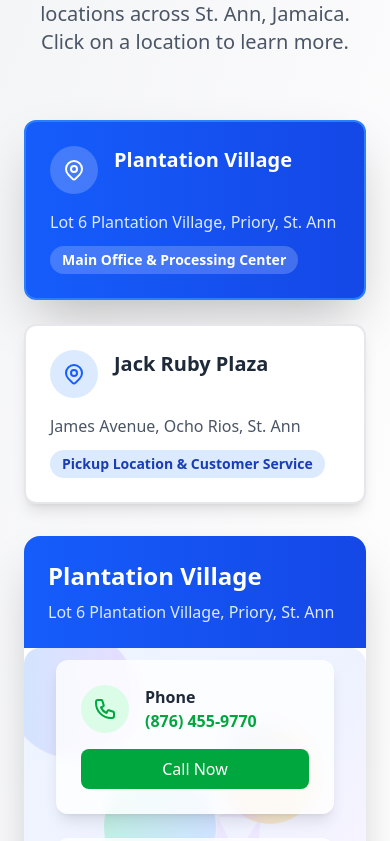
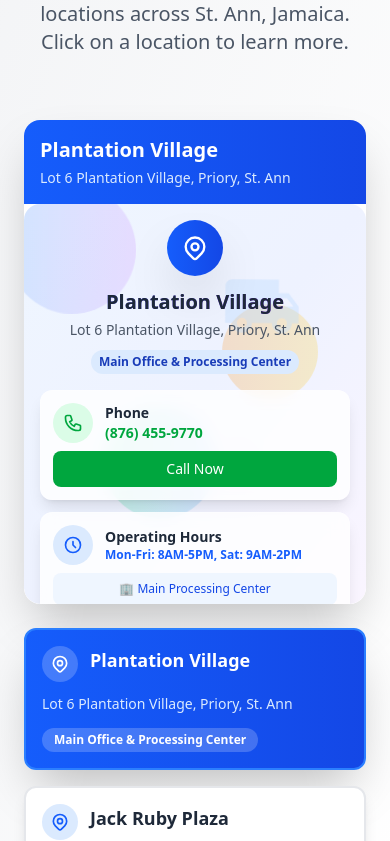
Before and after one commit to Antonio313/Pongs-Shipping-Frontend, a React (Vite) app: page / in a window 390 px wide. Shown: the part 5784-6625 px from the top of the page. Built offline with nearby package versions, Linux system fonts and the light colour scheme; no server answers.

Commit message:
Home Page Mobile fix

```diff
--- a/src/Home.jsx
+++ b/src/Home.jsx
@@ -24,7 +24,7 @@ function LocationShowcaseComponent({ selectedLocation, locations }) {
   return (
     <div className="w-full h-full relative bg-gradient-to-br from-blue-50 via-indigo-50 to-purple-50 rounded-2xl overflow-hidden">
       {/* Animated Background Elements */}
-      <div className="absolute inset-0 overflow-hidden pointer-events-none">
+      <div className="absolute inset-0 overflow-hidden pointer-events-none z-0">
         <div className="absolute -top-4 -left-4 w-32 h-32 rounded-full bg-gradient-to-r from-blue-400/20 to-purple-400/20 animate-float"></div>
         <div className="absolute top-1/4 right-12 w-24 h-24 rounded-full bg-gradient-to-r from-orange-400/20 to-yellow-400/20 animate-float animation-delay-1000"></div>
         <div className="absolute bottom-20 left-20 w-28 h-28 rounded-full bg-gradient-to-r from-green-400/20 to-blue-400/20 animate-float animation-delay-2000"></div>
@@ -43,64 +43,64 @@ function LocationShowcaseComponent({ selectedLocation, locations }) {
       </div>
 
       {/* Main Content */}
-      <div className={`relative z-10 h-full flex flex-col justify-center p-8 transition-all duration-600 ${isAnimating ? 'opacity-0 transform translate-y-4' : 'opacity-100 transform translate-y-0'}`}>
+      <div className={`relative z-10 h-full flex flex-col justify-start sm:justify-center p-4 sm:p-6 lg:p-8 transition-all duration-600 overflow-y-auto ${isAnimating ? 'opacity-0 transform translate-y-4' : 'opacity-100 transform translate-y-0'}`}>
 
         {/* Location Header */}
-        <div className="text-center mb-8">
-          <div className="inline-flex items-center justify-center w-20 h-20 bg-gradient-to-r from-blue-600 to-blue-700 rounded-full mb-6 shadow-2xl transform hover:scale-110 transition-transform duration-300">
-            <svg className="w-10 h-10 text-white" fill="none" stroke="currentColor" viewBox="0 0 24 24">
+        <div className="text-center mb-4 sm:mb-6 lg:mb-8">
+          <div className="inline-flex items-center justify-center w-14 h-14 sm:w-16 sm:h-16 lg:w-20 lg:h-20 bg-gradient-to-r from-blue-600 to-blue-700 rounded-full mb-3 sm:mb-4 lg:mb-6 shadow-2xl transform hover:scale-110 transition-transform duration-300">
+            <svg className="w-7 h-7 sm:w-8 sm:h-8 lg:w-10 lg:h-10 text-white" fill="none" stroke="currentColor" viewBox="0 0 24 24">
               <path strokeLinecap="round" strokeLinejoin="round" strokeWidth={2} d="M17.657 16.657L13.414 20.9a1.998 1.998 0 01-2.827 0l-4.244-4.243a8 8 0 1111.314 0z" />
               <path strokeLinecap="round" strokeLinejoin="round" strokeWidth={2} d="M15 11a3 3 0 11-6 0 3 3 0 016 0z" />
             </svg>
           </div>
-          <h3 className="text-3xl font-bold text-gray-800 mb-2 bg-gradient-to-r from-blue-600 to-purple-600 bg-clip-text">
+          <h3 className="text-xl sm:text-2xl lg:text-3xl font-bold text-gray-800 mb-1 sm:mb-2 bg-gradient-to-r from-blue-600 to-purple-600 bg-clip-text px-2">
             {currentLocation.name}
           </h3>
-          <p className="text-lg text-gray-600 mb-4">{currentLocation.address}</p>
-          <div className="inline-block bg-blue-100 text-blue-800 px-4 py-2 rounded-full text-sm font-semibold">
+          <p className="text-sm sm:text-base lg:text-lg text-gray-600 mb-2 sm:mb-3 lg:mb-4 px-2">{currentLocation.address}</p>
+          <div className="inline-block bg-blue-100 text-blue-800 px-2 sm:px-3 lg:px-4 py-1 sm:py-1.5 lg:py-2 rounded-full text-xs sm:text-sm font-semibold">
             {currentLocation.type}
           </div>
         </div>
 
         {/* Location Details Grid */}
-        <div className="grid grid-cols-1 md:grid-cols-2 gap-6 max-w-2xl mx-auto">
+        <div className="grid grid-cols-1 sm:grid-cols-2 gap-3 sm:gap-4 lg:gap-6 max-w-2xl mx-auto w-full">
 
           {/* Contact Information */}
-          <div className="bg-white/80 backdrop-blur-sm rounded-xl p-6 shadow-lg border border-white/20 transform hover:scale-105 transition-all duration-300">
-            <div className="flex items-center mb-4">
-              <div className="w-12 h-12 bg-green-100 rounded-full flex items-center justify-center mr-4">
-                <svg className="w-6 h-6 text-green-600" fill="none" stroke="currentColor" viewBox="0 0 24 24">
+          <div className="bg-white/80 backdrop-blur-sm rounded-xl p-3 sm:p-4 lg:p-6 shadow-lg border border-white/20 transform hover:scale-105 transition-all duration-300">
+            <div className="flex items-center mb-2 sm:mb-3 lg:mb-4">
+              <div className="w-10 h-10 sm:w-12 sm:h-12 bg-green-100 rounded-full flex items-center justify-center mr-3 sm:mr-4 flex-shrink-0">
+                <svg className="w-5 h-5 sm:w-6 sm:h-6 text-green-600" fill="none" stroke="currentColor" viewBox="0 0 24 24">
                   <path strokeLinecap="round" strokeLinejoin="round" strokeWidth={2} d="M3 5a2 2 0 012-2h3.28a1 1 0 01.948.684l1.498 4.493a1 1 0 01-.502 1.21l-2.257 1.13a11.042 11.042 0 005.516 5.516l1.13-2.257a1 1 0 011.21-.502l4.493 1.498a1 1 0 01.684.949V19a2 2 0 01-2 2h-1C9.716 21 3 14.284 3 6V5z" />
                 </svg>
               </div>
-              <div>
-                <h4 className="font-bold text-gray-800">Phone</h4>
-                <p className="text-green-600 font-semibold">{currentLocation.phone}</p>
+              <div className="min-w-0 flex-1">
+                <h4 className="font-bold text-gray-800 text-sm sm:text-base">Phone</h4>
+                <p className="text-green-600 font-semibold text-sm sm:text-base truncate">{currentLocation.phone}</p>
               </div>
             </div>
             <a
               href={`tel:${currentLocation.phone}`}
-              className="w-full bg-green-600 hover:bg-green-700 text-white font-medium py-2 px-4 rounded-lg transition-colors duration-200 block text-center"
+              className="w-full bg-green-600 hover:bg-green-700 text-white font-medium py-2 px-4 rounded-lg transition-colors duration-200 block text-center text-sm sm:text-base"
             >
               Call Now
             </a>
           </div>
 
           {/* Operating Hours */}
-          <div className="bg-white/80 backdrop-blur-sm rounded-xl p-6 shadow-lg border border-white/20 transform hover:scale-105 transition-all duration-300">
-            <div className="flex items-center mb-4">
-              <div className="w-12 h-12 bg-blue-100 rounded-full flex items-center justify-center mr-4">
-                <svg className="w-6 h-6 text-blue-600" fill="none" stroke="currentColor" viewBox="0 0 24 24">
+          <div className="bg-white/80 backdrop-blur-sm rounded-xl p-3 sm:p-4 lg:p-6 shadow-lg border border-white/20 transform hover:scale-105 transition-all duration-300">
+            <div className="flex items-center mb-2 sm:mb-3 lg:mb-4">
+              <div className="w-10 h-10 sm:w-12 sm:h-12 bg-blue-100 rounded-full flex items-center justify-center mr-3 sm:mr-4 flex-shrink-0">
+                <svg className="w-5 h-5 sm:w-6 sm:h-6 text-blue-600" fill="none" stroke="currentColor" viewBox="0 0 24 24">
                   <path strokeLinecap="round" strokeLinejoin="round" strokeWidth={2} d="M12 8v4l3 3m6-3a9 9 0 11-18 0 9 9 0 0118 0z" />
                 </svg>
               </div>
-              <div>
-                <h4 className="font-bold text-gray-800">Operating Hours</h4>
-                <p className="text-blue-600 font-semibold">{currentLocation.hours}</p>
+              <div className="min-w-0 flex-1">
+                <h4 className="font-bold text-gray-800 text-sm sm:text-base">Operating Hours</h4>
+                <p className="text-blue-600 font-semibold text-xs sm:text-sm">{currentLocation.hours}</p>
               </div>
             </div>
-            <div className="bg-blue-50 rounded-lg p-3">
-              <p className="text-sm text-blue-700 text-center font-medium">
+            <div className="bg-blue-50 rounded-lg p-2 sm:p-3">
+              <p className="text-xs sm:text-sm text-blue-700 text-center font-medium">
                 {currentLocation.name === "Plantation Village" ? "🏢 Main Processing Center" : "📦 Pickup & Service Center"}
               </p>
             </div>
@@ -109,34 +109,34 @@ function LocationShowcaseComponent({ selectedLocation, locations }) {
         </div>
 
         {/* Action Buttons */}
-        <div className="flex flex-col sm:flex-row gap-4 justify-center mt-8 max-w-lg mx-auto">
+        <div className="flex flex-col sm:flex-row gap-2 sm:gap-3 lg:gap-4 justify-center mt-4 sm:mt-6 lg:mt-8 max-w-lg mx-auto w-full px-2">
           <a
             href={`https://www.google.com/maps/search/?api=1&query=${encodeURIComponent(currentLocation.address)}`}
             target="_blank"
             rel="noopener noreferrer"
-            className="flex-1 bg-gradient-to-r from-blue-600 to-blue-700 hover:from-blue-700 hover:to-blue-800 text-white font-medium py-3 px-6 rounded-lg transition-all duration-300 transform hover:scale-105 shadow-lg flex items-center justify-center"
+            className="flex-1 bg-gradient-to-r from-blue-600 to-blue-700 hover:from-blue-700 hover:to-blue-800 text-white font-medium py-2.5 sm:py-3 px-4 sm:px-6 rounded-lg transition-all duration-300 transform hover:scale-105 shadow-lg flex items-center justify-center text-sm sm:text-base"
           >
-            <svg className="w-5 h-5 mr-2" fill="none" stroke="currentColor" viewBox="0 0 24 24">
+            <svg className="w-4 h-4 sm:w-5 sm:h-5 mr-2" fill="none" stroke="currentColor" viewBox="0 0 24 24">
               <path strokeLinecap="round" strokeLinejoin="round" strokeWidth={2} d="M9 20l-5.447-2.724A1 1 0 013 16.382V5.618a1 1 0 011.447-.894L9 7m0 13l6-3m-6 3V7m6 10l4.553 2.276A1 1 0 0021 18.382V7.618a1 1 0 00-.553-.894L15 4m0 13V4m0 0L9 7" />
             </svg>
-            Get Directions
+            <span className="whitespace-nowrap">Get Directions</span>
           </a>
           <a
             href={`mailto:shippingpongs@gmail.com?subject=Inquiry about ${currentLocation.name}`}
-            className="flex-1 bg-gradient-to-r from-purple-600 to-purple-700 hover:from-purple-700 hover:to-purple-800 text-white font-medium py-3 px-6 rounded-lg transition-all duration-300 transform hover:scale-105 shadow-lg flex items-center justify-center"
+            className="flex-1 bg-gradient-to-r from-purple-600 to-purple-700 hover:from-purple-700 hover:to-purple-800 text-white font-medium py-2.5 sm:py-3 px-4 sm:px-6 rounded-lg transition-all duration-300 transform hover:scale-105 shadow-lg flex items-center justify-center text-sm sm:text-base"
           >
-            <svg className="w-5 h-5 mr-2" fill="none" stroke="currentColor" viewBox="0 0 24 24">
+            <svg className="w-4 h-4 sm:w-5 sm:h-5 mr-2" fill="none" stroke="currentColor" viewBox="0 0 24 24">
               <path strokeLinecap="round" strokeLinejoin="round" strokeWidth={2} d="M3 8l7.89 5.26a2 2 0 002.22 0L21 8M5 19h14a2 2 0 002-2V7a2 2 0 00-2-2H5a2 2 0 00-2 2v10a2 2 0 002 2z" />
             </svg>
-            Contact Us
+            <span className="whitespace-nowrap">Contact Us</span>
           </a>
         </div>
 
         {/* Status Indicator */}
-        <div className="text-center mt-6">
-          <div className="inline-flex items-center px-4 py-2 bg-green-100 text-green-800 rounded-full text-sm font-medium">
+        <div className="text-center mt-3 sm:mt-4 lg:mt-6 pb-2">
+          <div className="inline-flex items-center px-3 sm:px-4 py-1.5 sm:py-2 bg-green-100 text-green-800 rounded-full text-xs sm:text-sm font-medium">
             <div className="w-2 h-2 bg-green-400 rounded-full mr-2 animate-pulse"></div>
-            Currently Open & Accepting Packages
+            <span className="whitespace-nowrap">Currently Open & Accepting Packages</span>
           </div>
         </div>
 
@@ -698,9 +698,9 @@ function Home() {
           </div>
 
           <div className="max-w-6xl mx-auto">
-            <div className="grid grid-cols-1 lg:grid-cols-3 gap-8">
-              {/* Location Cards */}
-              <div className="space-y-6">
+            <div className="grid grid-cols-1 lg:grid-cols-3 gap-6 lg:gap-8">
+              {/* Location Cards - Mobile: Stack vertically, Desktop: Single column */}
+              <div className="space-y-4 lg:space-y-6 order-2 lg:order-1">
                 {Object.entries(locations).map(([key, location]) => (
                   <div
                     key={key}
@@ -709,27 +709,29 @@ function Home() {
                       selectedLocation === key
                         ? 'bg-gradient-to-r from-blue-600 to-blue-700 text-white shadow-2xl'
                         : 'bg-white text-gray-800 shadow-lg hover:shadow-xl'
-                    } p-6 rounded-xl border-2 ${
+                    } p-4 sm:p-6 rounded-xl border-2 ${
                       selectedLocation === key ? 'border-blue-500' : 'border-gray-200'
                     }`}
                   >
-                    <div className="flex items-start mb-4">
-                      <div className={`p-3 rounded-full mr-4 ${
+                    <div className="flex items-start mb-3 sm:mb-4">
+                      <div className={`p-2 sm:p-3 rounded-full mr-3 sm:mr-4 flex-shrink-0 ${
                         selectedLocation === key ? 'bg-white/20' : 'bg-blue-100'
                       }`}>
-                        <svg className={`w-6 h-6 ${
+                        <svg className={`w-5 h-5 sm:w-6 sm:h-6 ${
                           selectedLocation === key ? 'text-white' : 'text-blue-600'
                         }`} fill="none" stroke="currentColor" viewBox="0 0 24 24">
                           <path strokeLinecap="round" strokeLinejoin="round" strokeWidth={2} d="M17.657 16.657L13.414 20.9a1.998 1.998 0 01-2.827 0l-4.244-4.243a8 8 0 1111.314 0z" />
                           <path strokeLinecap="round" strokeLinejoin="round" strokeWidth={2} d="M15 11a3 3 0 11-6 0 3 3 0 016 0z" />
                         </svg>
                       </div>
-                      <h3 className="text-xl font-bold">{location.name}</h3>
+                      <div className="flex-1 min-w-0">
+                        <h3 className="text-lg sm:text-xl font-bold break-words">{location.name}</h3>
+                      </div>
                     </div>
-                    <p className={`mb-3 ${selectedLocation === key ? 'text-blue-100' : 'text-gray-600'}`}>
+                    <p className={`mb-3 text-sm sm:text-base ${selectedLocation === key ? 'text-blue-100' : 'text-gray-600'}`}>
                       {location.address}
                     </p>
-                    <div className={`inline-block px-3 py-1 rounded-full text-sm font-semibold ${
+                    <div className={`inline-block px-3 py-1 rounded-full text-xs sm:text-sm font-semibold ${
                       selectedLocation === key
                         ? 'bg-white/20 text-white'
                         : 'bg-blue-100 text-blue-800'
@@ -740,20 +742,20 @@ function Home() {
                 ))}
               </div>
 
-              {/* Interactive Map Display */}
-              <div className="lg:col-span-2">
-                <div className="bg-white rounded-2xl shadow-2xl overflow-hidden">
-                  <div className="bg-gradient-to-r from-blue-600 to-blue-700 text-white p-6">
-                    <h3 className="text-2xl font-bold mb-2">
+              {/* Interactive Map Display - Mobile: Show first, Desktop: Span 2 columns */}
+              <div className="lg:col-span-2 order-1 lg:order-2">
+                <div className="bg-white rounded-2xl shadow-2xl overflow-hidden h-full">
+                  <div className="bg-gradient-to-r from-blue-600 to-blue-700 text-white p-4 sm:p-6">
+                    <h3 className="text-xl sm:text-2xl font-bold mb-1 sm:mb-2">
                       {locations[selectedLocation].name}
                     </h3>
-                    <p className="text-blue-100">
+                    <p className="text-sm sm:text-base text-blue-100">
                       {locations[selectedLocation].address}
                     </p>
                   </div>
 
-                  {/* Interactive Location Showcase */}
-                  <div className="relative h-80 rounded-b-2xl overflow-hidden">
+                  {/* Interactive Location Showcase - Responsive height */}
+                  <div className="relative h-[400px] sm:h-[500px] lg:h-[600px] rounded-b-2xl overflow-hidden">
                     <LocationShowcaseComponent
                       selectedLocation={selectedLocation}
                       locations={locations}
```
